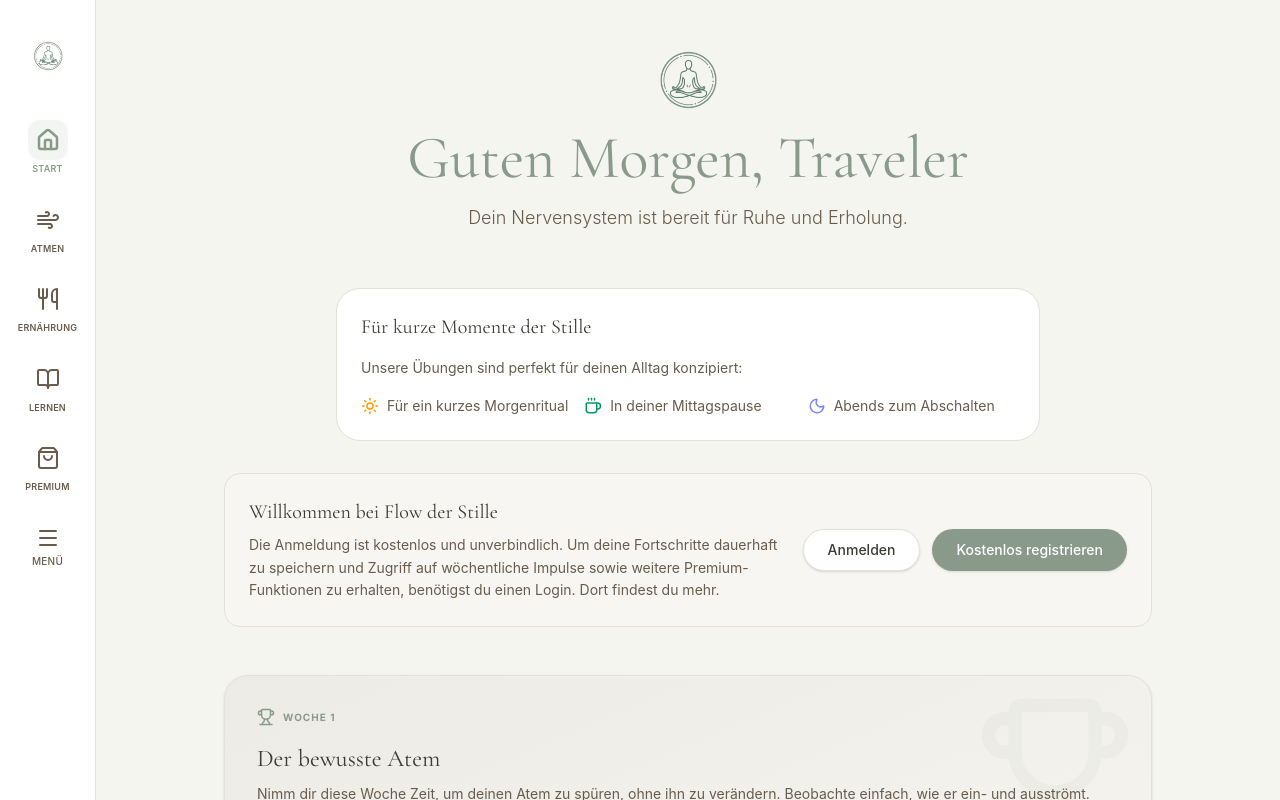
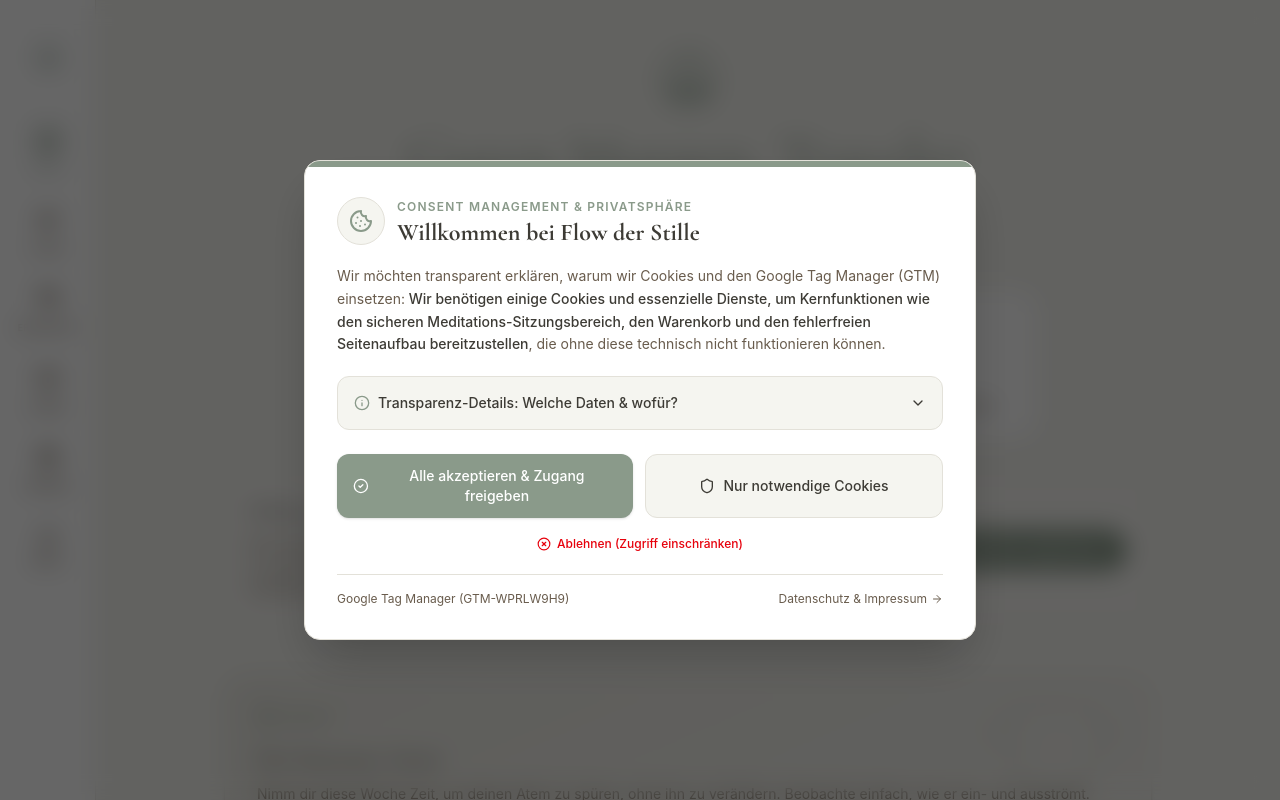
Before and after one commit to dirkonlineservices/flow-der-stille-app, a React (Vite) app: page / in a window 1280 px wide. Shown: the top 800 px of the page. Built offline with nearby package versions, Linux system fonts and the light colour scheme; no server answers; a web font is replaced by a local one.

Commit message:
Banner Thematik geändert

```diff
--- /dev/null
+++ b/src/components/CookieBanner.tsx
@@ -0,0 +1,209 @@
+import React, { useState, useEffect } from 'react';
+import { Cookie, Shield, CheckCircle2, XCircle, ArrowRight, ChevronDown, ChevronUp, Lock, HelpCircle, Info } from 'lucide-react';
+import { Link } from 'react-router-dom';
+import { pushToDataLayer, trackConsentUpdate } from '../lib/tracking';
+
+export const COOKIE_STORAGE_KEY = 'flow_cookie_consent_status';
+
+export function openCookieConsentModal() {
+  window.dispatchEvent(new CustomEvent('open-cookie-banner'));
+}
+
+export default function CookieBanner() {
+  const [isVisible, setIsVisible] = useState<boolean>(false);
+  const [isRejectedState, setIsRejectedState] = useState<boolean>(false);
+  const [showAccordion, setShowAccordion] = useState<boolean>(false);
+  const [activeAccordionTab, setActiveAccordionTab] = useState<number | null>(null);
+
+  useEffect(() => {
+    const storedStatus = localStorage.getItem(COOKIE_STORAGE_KEY);
+    if (!storedStatus) {
+      setIsVisible(true);
+    } else if (storedStatus === 'rejected') {
+      setIsRejectedState(true);
+      setIsVisible(true);
+    }
+
+    const handleOpenModal = () => {
+      const current = localStorage.getItem(COOKIE_STORAGE_KEY);
+      if (current === 'rejected') {
+        setIsRejectedState(true);
+      } else {
+        setIsRejectedState(false);
+      }
+      setIsVisible(true);
+    };
+
+    window.addEventListener('open-cookie-banner', handleOpenModal);
+    return () => {
+      window.removeEventListener('open-cookie-banner', handleOpenModal);
+    };
+  }, []);
+
+  const handleChoice = (choice: 'all' | 'necessary' | 'rejected') => {
+    localStorage.setItem(COOKIE_STORAGE_KEY, choice);
+    trackConsentUpdate(choice);
+
+    if (choice === 'rejected') {
+      setIsRejectedState(true);
+      setIsVisible(true); // Keep visible as access-denied lock screen
+    } else {
+      setIsRejectedState(false);
+      setIsVisible(false);
+    }
+
+    if (typeof window !== 'undefined') {
+      window.dataLayer = window.dataLayer || [];
+      window.dataLayer.push({
+        event: 'consent_update',
+        consent_choice: choice
+      });
+    }
+  };
+
+  if (!isVisible) {
+    return (
+      <div className="fixed bottom-4 right-4 z-50">
+        <button
+          onClick={() => {
+            const current = localStorage.getItem(COOKIE_STORAGE_KEY);
+            if (current === 'rejected') {
+              setIsRejectedState(true);
+            } else {
+              setIsRejectedState(false);
+            }
+            setIsVisible(true);
+          }}
+          className="flex items-center gap-2 bg-[var(--bg-card)] text-[var(--text-main)] px-4 py-2.5 rounded-full shadow-lg border border-[var(--border)] hover:border-[var(--accent)] transition-all text-xs font-medium group"
+          title="Cookie-Einstellungen verwalten"
+        >
+          <Cookie size={16} className="text-[var(--accent)] group-hover:rotate-12 transition-transform" />
+          <span>Cookie-Einstellungen</span>
+        </button>
+      </div>
+    );
+  }
+
+  return (
+    <div className="fixed inset-0 z-[9999] flex items-center justify-center p-4 bg-black/60 backdrop-blur-md animate-fade-in overflow-y-auto">
+      <div
+        className="rounded-2xl shadow-2xl max-w-2xl w-full p-8 border relative overflow-hidden transition-all my-8"
+        style={{
+          backgroundColor: 'var(--bg-card)',
+          borderColor: 'var(--border)',
+          color: 'var(--text-main)'
+        }}
+      >
+        {/* Accent top bar */}
+        <div className="absolute top-0 left-0 right-0 h-1.5 bg-[var(--accent)]"></div>
+
+        {isRejectedState && (
+          <div className="mb-6 p-4 rounded-xl bg-red-50 dark:bg-red-950/40 border border-red-200 dark:border-red-900/60 flex items-start gap-3">
+            <Lock size={20} className="text-red-600 dark:text-red-400 shrink-0 mt-0.5" />
+            <div>
+              <h3 className="text-sm font-semibold text-red-800 dark:text-red-200 mb-1">Zugriff vorübergehend eingeschränkt</h3>
+              <p className="text-xs text-red-700 dark:text-red-300 leading-relaxed">
+                Du hast alle Cookies und Analysedienste abgelehnt. Ohne die erforderlichen Grundfunktionen und Cookies kann „Flow der Stille“ nicht ordnungsgemäß betrieben werden. Du kannst deine Berechtigungen unten jederzeit anpassen, um den vollen Zugang freizuschalten.
+              </p>
+            </div>
+          </div>
+        )}
+
+        <div className="flex items-center gap-3 mb-4">
+          <div className="w-12 h-12 rounded-full flex items-center justify-center bg-[var(--bg-main)] text-[var(--accent)] shrink-0 border border-[var(--border)]">
+            {isRejectedState ? <Lock size={24} /> : <Cookie size={24} />}
+          </div>
+          <div>
+            <span className="text-xs uppercase tracking-widest text-[var(--accent)] font-semibold">Consent Management & Privatsphäre</span>
+            <h2 className="text-2xl font-serif font-bold" style={{ fontFamily: "'Cormorant Garamond', Georgia, serif" }}>
+              {isRejectedState ? "Warum wir Cookies & Dienste benötigen" : "Willkommen bei Flow der Stille"}
+            </h2>
+          </div>
+        </div>
+
+        <p className="text-sm leading-relaxed mb-5" style={{ color: 'var(--text-muted)', fontFamily: "'Inter', sans-serif" }}>
+          Wir möchten transparent erklären, warum wir Cookies und den Google Tag Manager (GTM) einsetzen:
+          <strong className="text-[var(--text-main)] font-medium"> Wir benötigen einige Cookies und essenzielle Dienste, um Kernfunktionen wie den sicheren Meditations-Sitzungsbereich, den Warenkorb und den fehlerfreien Seitenaufbau bereitzustellen</strong>, die ohne diese technisch nicht funktionieren können.
+        </p>
+
+        {/* Accordion for Details */}
+        <div className="mb-6 border rounded-xl overflow-hidden" style={{ borderColor: 'var(--border)', backgroundColor: 'var(--bg-main)' }}>
+          <button
+            onClick={() => setShowAccordion(!showAccordion)}
+            className="w-full flex items-center justify-between p-4 text-left font-medium text-sm transition-colors hover:opacity-80"
+            style={{ color: 'var(--text-main)', fontFamily: "'Inter', sans-serif" }}
+          >
+            <span className="flex items-center gap-2">
+              <Info size={16} className="text-[var(--accent)]" />
+              <span>Transparenz-Details: Welche Daten & wofür?</span>
+            </span>
+            {showAccordion ? <ChevronUp size={16} /> : <ChevronDown size={16} />}
+          </button>
+
+          {showAccordion && (
+            <div className="p-4 border-t text-xs space-y-3" style={{ borderColor: 'var(--border)', color: 'var(--text-muted)' }}>
+              <div>
+                <strong className="text-[var(--text-main)] block mb-1">1. Notwendige Cookies (Erforderlich)</strong>
+                Sichern den Login-Status, Benutzereinstellungen, Sitzungssicherheit und den Warenkorb ab. Ohne diese Cookies bricht die Kernfunktionalität ab.
+              </div>
+              <div>
+                <strong className="text-[var(--text-main)] block mb-1">2. Analyse & Google Tag Manager (Optional)</strong>
+                Helfen uns zu verstehen, wie unsere Meditationsinhalte genutzt werden, um die Plattform DSGVO-konform in Europa weiterzuentwickeln.
+              </div>
+              <div>
+                <strong className="text-[var(--text-main)] block mb-1">3. Ihre Rechte & Kontrolle</strong>
+                Sie können Ihre Einwilligung jederzeit über das Cookie-Symbol unten rechts auf der Website ändern oder widerrufen. Weitere Details in unserer{' '}
+                <Link to="/datenschutz" className="underline text-[var(--accent)] font-medium">Datenschutzerklärung</Link>.
+              </div>
+            </div>
+          )}
+        </div>
+
+        <div className="flex flex-col sm:flex-row gap-3 mb-3">
+          <button
+            onClick={() => handleChoice('all')}
+            className="flex-1 flex items-center justify-center gap-2 px-4 py-3 rounded-xl font-medium text-sm transition-opacity shadow-sm hover:opacity-90 text-white"
+            style={{ backgroundColor: 'var(--accent)', fontFamily: "'Inter', sans-serif" }}
+          >
+            <CheckCircle2 size={16} />
+            <span>Alle akzeptieren &amp; Zugang freigeben</span>
+          </button>
+
+          <button
+            onClick={() => handleChoice('necessary')}
+            className="flex-1 flex items-center justify-center gap-2 px-4 py-3 rounded-xl font-medium text-sm transition-colors border"
+            style={{
+              backgroundColor: 'var(--bg-main)',
+              borderColor: 'var(--border)',
+              color: 'var(--text-main)',
+              fontFamily: "'Inter', sans-serif"
+            }}
+          >
+            <Shield size={16} />
+            <span>Nur notwendige Cookies</span>
+          </button>
+        </div>
+
+        <div className="flex justify-center mb-2">
+          <button
+            onClick={() => handleChoice('rejected')}
+            className="text-xs font-medium text-red-600 dark:text-red-400 hover:underline px-3 py-1.5 transition-colors flex items-center gap-1.5"
+            style={{ fontFamily: "'Inter', sans-serif" }}
+          >
+            <XCircle size={14} />
+            <span>Ablehnen (Zugriff einschränken)</span>
+          </button>
+        </div>
+
+        <div className="flex items-center justify-between text-xs pt-4 border-t mt-4" style={{ borderColor: 'var(--border)', color: 'var(--text-muted)' }}>
+          <span>Google Tag Manager (GTM-WPRLW9H9)</span>
+          <Link to="/datenschutz" className="hover:underline flex items-center gap-1">
+            <span>Datenschutz &amp; Impressum</span>
+            <ArrowRight size={12} />
+          </Link>
+        </div>
+
+      </div>
+    </div>
+  );
+}
--- a/src/index.tsx
+++ b/src/index.tsx
@@ -44,6 +44,7 @@
 import CartSidebar from './components/CartSidebar';
 import ScrollToTop from './components/ScrollToTop';
 import { TransactionErrorOverlay } from './components/TransactionErrorOverlay';
+import CookieBanner from './components/CookieBanner';
 
 // NEU: Der "Türsteher" (Prüft, ob der Nutzer eingeloggt ist)
 const ProtectedRoute = ({ children }: { children: React.ReactNode }) => {
@@ -70,6 +71,7 @@
               <ScrollToTop />
               <CartSidebar />
               <TransactionErrorOverlay />
+              <CookieBanner />
               <Routes>
 
                 {/* Dein normales Haus mit dem Standard-Menü (Layout) */}
```
